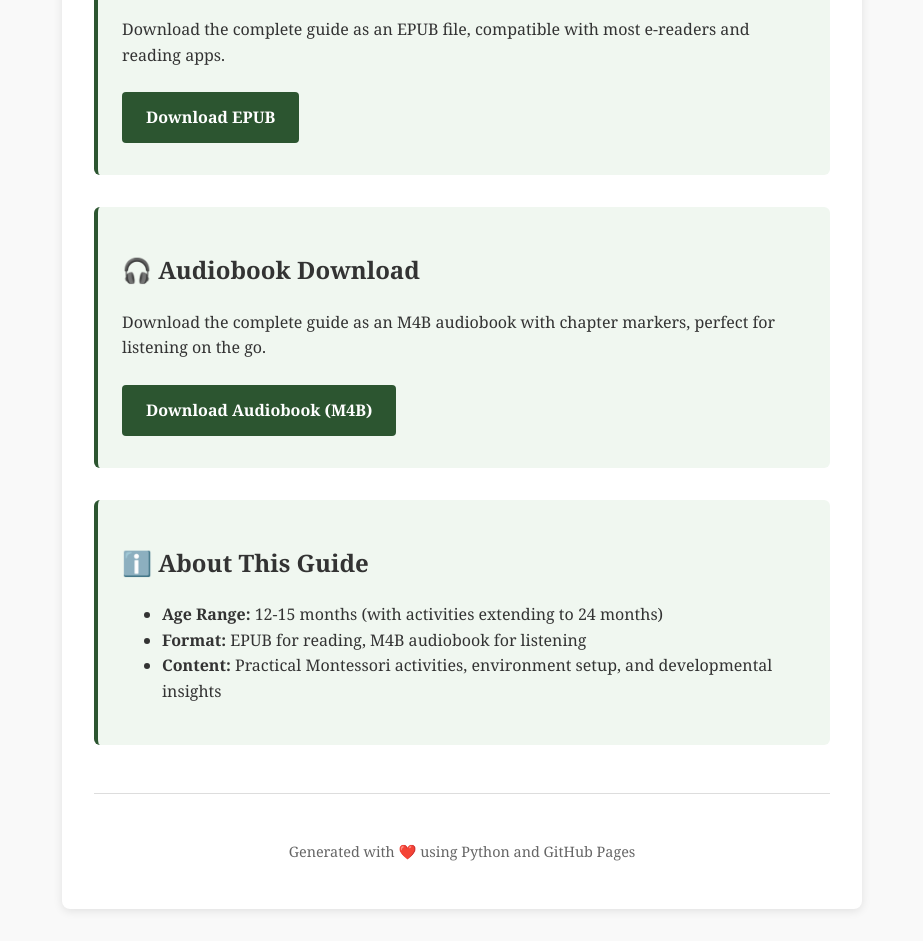
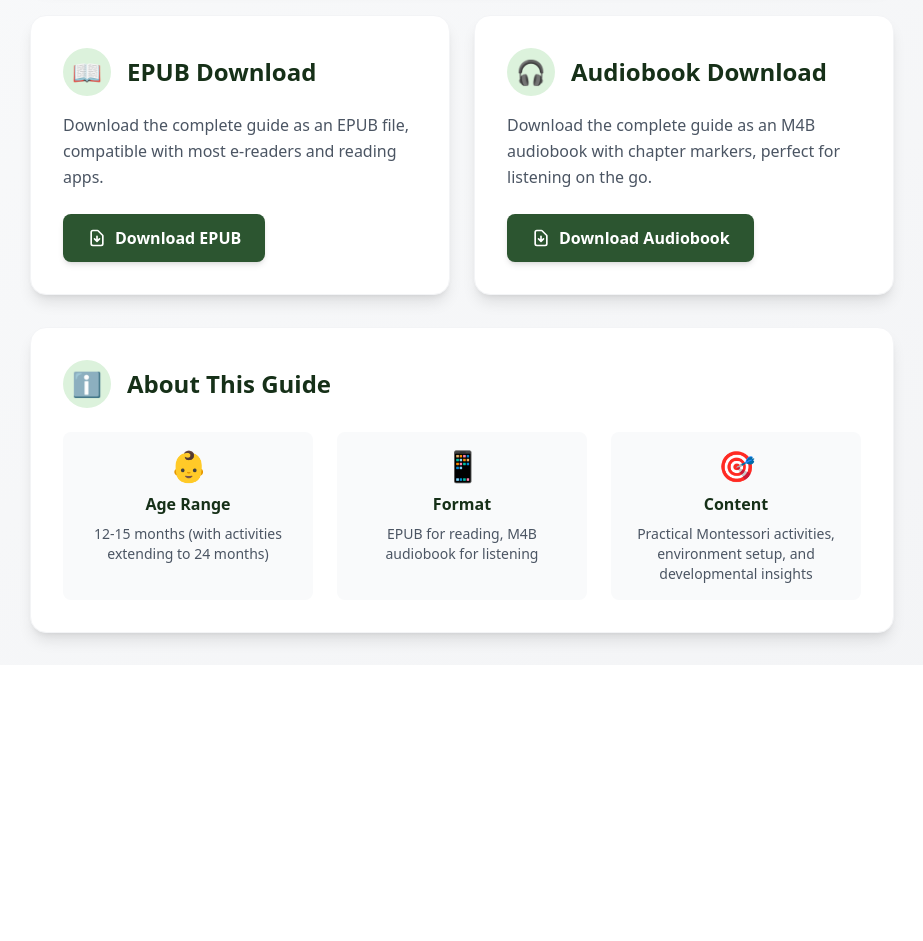
Before and after one commit to kamilio/montessori-parenting-book, a plain HTML site: page index.html in a window 1280 px wide. Shown: the part 363-1304 px from the top of the page, without its empty margins (178-1101 px from the left). After the commit the page ends 1028 px from the top, so only its background shows below. Drawn offline with nearby package versions, Linux system fonts and the light colour scheme.

Commit message:
Update files - 2025-08-19 09:40:20

```diff
--- a/index.html
+++ b/index.html
@@ -4,89 +4,113 @@
     <meta charset="UTF-8">
     <meta name="viewport" content="width=device-width, initial-scale=1.0">
     <title>Montessori Parenting Guide (12-15 Months)</title>
-    <style>
-        body {
-            font-family: Georgia, serif;
-            max-width: 800px;
-            margin: 0 auto;
-            padding: 2rem;
-            line-height: 1.6;
-            color: #333;
-            background-color: #f9f9f9;
+    <script src="https://cdn.tailwindcss.com"></script>
+    <script>
+        tailwind.config = {
+            theme: {
+                extend: {
+                    colors: {
+                        'montessori': {
+                            50: '#f0f9f0',
+                            100: '#dcf2dc',
+                            500: '#2c5530',
+                            600: '#1e3a22',
+                            700: '#163018'
+                        }
+                    }
+                }
+            }
         }
-        .container {
-            background: white;
-            padding: 2rem;
-            border-radius: 8px;
-            box-shadow: 0 2px 10px rgba(0,0,0,0.1);
-        }
-        h1 {
-            color: #2c5530;
-            border-bottom: 3px solid #2c5530;
-            padding-bottom: 0.5rem;
-        }
-        .download-section {
-            margin: 2rem 0;
-            padding: 1.5rem;
-            background: #f0f7f0;
-            border-radius: 6px;
-            border-left: 4px solid #2c5530;
-        }
-        .download-link {
-            display: inline-block;
-            padding: 0.8rem 1.5rem;
-            margin: 0.5rem 0.5rem 0.5rem 0;
-            background: #2c5530;
-            color: white;
-            text-decoration: none;
-            border-radius: 4px;
-            font-weight: bold;
-            transition: background 0.3s;
-        }
-        .download-link:hover {
-            background: #1e3a22;
-        }
-        .footer {
-            text-align: center;
-            margin-top: 3rem;
-            padding-top: 2rem;
-            border-top: 1px solid #ddd;
-            color: #666;
-            font-size: 0.9rem;
-        }
-    </style>
+    </script>
 </head>
-<body>
-    <div class="container">
-        <h1>Montessori Parenting Guide (12-15 Months)</h1>
-
-        <p>A comprehensive guide to Montessori principles and practices for children aged 12-15 months.
-        This guide provides practical activities, environment setup tips, and developmental insights
-        based on Montessori philosophy.</p>
-
-        <div class="download-section">
-            <h2>📖 EPUB Download</h2>
-            <p>Download the complete guide as an EPUB file, compatible with most e-readers and reading apps.</p>
-            <a href="montessori-parenting-guide.epub" class="download-link">Download EPUB</a>
+<body class="bg-gradient-to-br from-gray-50 to-gray-100 min-h-screen">
+    <div class="container mx-auto px-4 py-8 max-w-4xl">
+        <!-- Header -->
+        <div class="text-center mb-12">
+            <h1 class="text-4xl md:text-5xl font-bold text-montessori-700 mb-4">
+                Montessori Parenting Guide
+            </h1>
+            <p class="text-xl text-montessori-600 font-medium">12-15 Months</p>
+            <div class="w-24 h-1 bg-montessori-500 mx-auto mt-4 rounded-full"></div>
         </div>
 
-        <div class="download-section">
-            <h2>🎧 Audiobook Download</h2>
-            <p>Download the complete guide as an M4B audiobook with chapter markers, perfect for listening on the go.</p>
-            <a href="montessori-guide.m4b" class="download-link">Download Audiobook (M4B)</a>
+        <!-- Description Card -->
+        <div class="bg-white rounded-2xl shadow-lg p-8 mb-8 border border-gray-100">
+            <p class="text-gray-700 text-lg leading-relaxed">
+                A comprehensive guide to Montessori principles and practices for children aged 12-15 months.
+                This guide provides practical activities, environment setup tips, and developmental insights
+                based on Montessori philosophy.
+            </p>
         </div>
 
-        <div class="download-section">
-            <h2>ℹ️ About This Guide</h2>
-            <ul>
-                <li><strong>Age Range:</strong> 12-15 months (with activities extending to 24 months)</li>
-                <li><strong>Format:</strong> EPUB for reading, M4B audiobook for listening</li>
-                <li><strong>Content:</strong> Practical Montessori activities, environment setup, and developmental insights</li>
-            </ul>
+        <!-- Download Cards -->
+        <div class="grid md:grid-cols-2 gap-6 mb-8">
+            <!-- EPUB Download -->
+            <div class="bg-white rounded-2xl shadow-lg p-8 border border-gray-100 hover:shadow-xl transition-shadow duration-300">
+                <div class="flex items-center mb-4">
+                    <div class="w-12 h-12 bg-montessori-100 rounded-full flex items-center justify-center mr-4">
+                        <span class="text-2xl">📖</span>
+                    </div>
+                    <h2 class="text-2xl font-bold text-montessori-700">EPUB Download</h2>
+                </div>
+                <p class="text-gray-600 mb-6 leading-relaxed">
+                    Download the complete guide as an EPUB file, compatible with most e-readers and reading apps.
+                </p>
+                <a href="montessori-parenting-guide.epub"
+                   class="inline-flex items-center px-6 py-3 bg-montessori-500 text-white font-semibold rounded-lg hover:bg-montessori-600 transition-colors duration-200 shadow-md hover:shadow-lg">
+                    <svg class="w-5 h-5 mr-2" fill="none" stroke="currentColor" viewBox="0 0 24 24">
+                        <path stroke-linecap="round" stroke-linejoin="round" stroke-width="2" d="M12 10v6m0 0l-3-3m3 3l3-3m2 8H7a2 2 0 01-2-2V5a2 2 0 012-2h5.586a1 1 0 01.707.293l5.414 5.414a1 1 0 01.293.707V19a2 2 0 01-2 2z"></path>
+                    </svg>
+                    Download EPUB
+                </a>
+            </div>
+
+            <!-- Audiobook Download -->
+            <div class="bg-white rounded-2xl shadow-lg p-8 border border-gray-100 hover:shadow-xl transition-shadow duration-300">
+                <div class="flex items-center mb-4">
+                    <div class="w-12 h-12 bg-montessori-100 rounded-full flex items-center justify-center mr-4">
+                        <span class="text-2xl">🎧</span>
+                    </div>
+                    <h2 class="text-2xl font-bold text-montessori-700">Audiobook Download</h2>
+                </div>
+                <p class="text-gray-600 mb-6 leading-relaxed">
+                    Download the complete guide as an M4B audiobook with chapter markers, perfect for listening on the go.
+                </p>
+                <a href="montessori-guide.m4b"
+                   class="inline-flex items-center px-6 py-3 bg-montessori-500 text-white font-semibold rounded-lg hover:bg-montessori-600 transition-colors duration-200 shadow-md hover:shadow-lg">
+                    <svg class="w-5 h-5 mr-2" fill="none" stroke="currentColor" viewBox="0 0 24 24">
+                        <path stroke-linecap="round" stroke-linejoin="round" stroke-width="2" d="M12 10v6m0 0l-3-3m3 3l3-3m2 8H7a2 2 0 01-2-2V5a2 2 0 012-2h5.586a1 1 0 01.707.293l5.414 5.414a1 1 0 01.293.707V19a2 2 0 01-2 2z"></path>
+                    </svg>
+                    Download Audiobook
+                </a>
+            </div>
         </div>
 
-        <div class="footer">
-            <p>Generated with ❤️ using Python and GitHub Pages</p>
+        <!-- About Section -->
+        <div class="bg-white rounded-2xl shadow-lg p-8 border border-gray-100">
+            <div class="flex items-center mb-6">
+                <div class="w-12 h-12 bg-montessori-100 rounded-full flex items-center justify-center mr-4">
+                    <span class="text-2xl">ℹ️</span>
+                </div>
+                <h2 class="text-2xl font-bold text-montessori-700">About This Guide</h2>
+            </div>
+            <div class="grid md:grid-cols-3 gap-6">
+                <div class="text-center p-4 bg-gray-50 rounded-lg">
+                    <div class="text-3xl mb-2">👶</div>
+                    <h3 class="font-semibold text-montessori-700 mb-2">Age Range</h3>
+                    <p class="text-gray-600 text-sm">12-15 months (with activities extending to 24 months)</p>
+                </div>
+                <div class="text-center p-4 bg-gray-50 rounded-lg">
+                    <div class="text-3xl mb-2">📱</div>
+                    <h3 class="font-semibold text-montessori-700 mb-2">Format</h3>
+                    <p class="text-gray-600 text-sm">EPUB for reading, M4B audiobook for listening</p>
+                </div>
+                <div class="text-center p-4 bg-gray-50 rounded-lg">
+                    <div class="text-3xl mb-2">🎯</div>
+                    <h3 class="font-semibold text-montessori-700 mb-2">Content</h3>
+                    <p class="text-gray-600 text-sm">Practical Montessori activities, environment setup, and developmental insights</p>
+                </div>
+            </div>
         </div>
     </div>
 </body>
```
